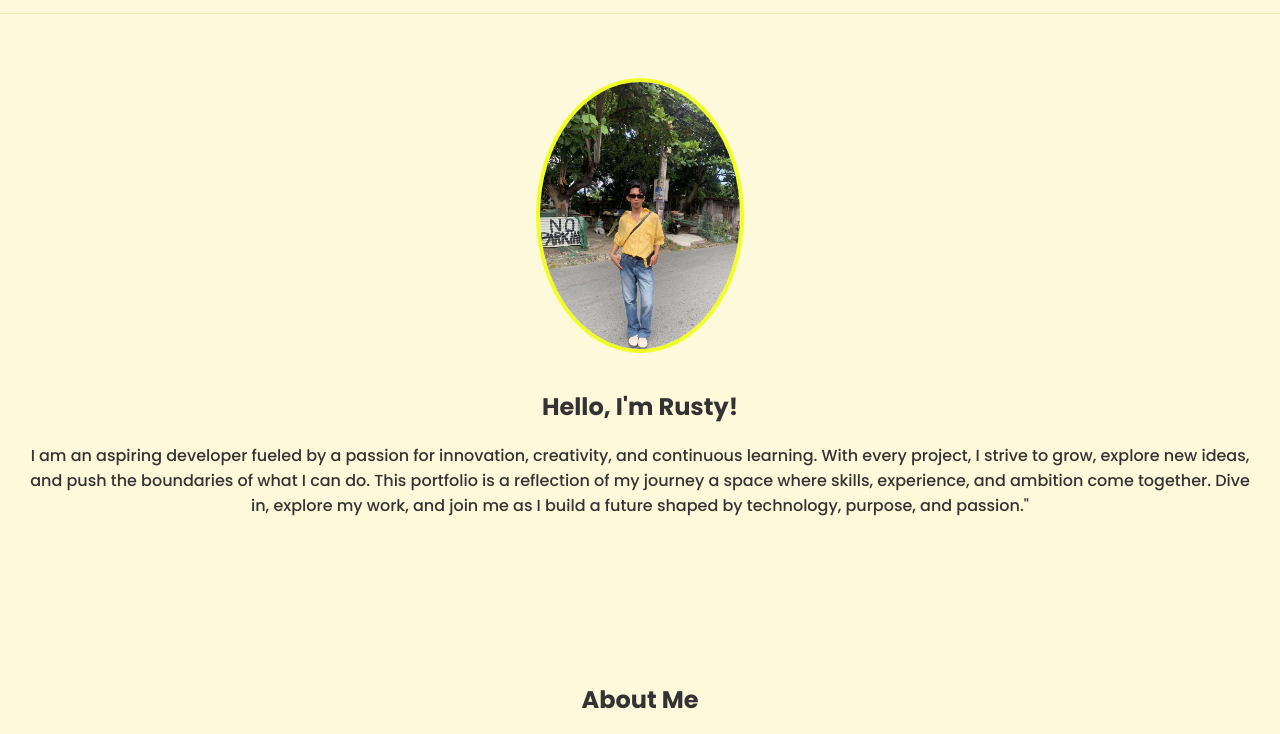
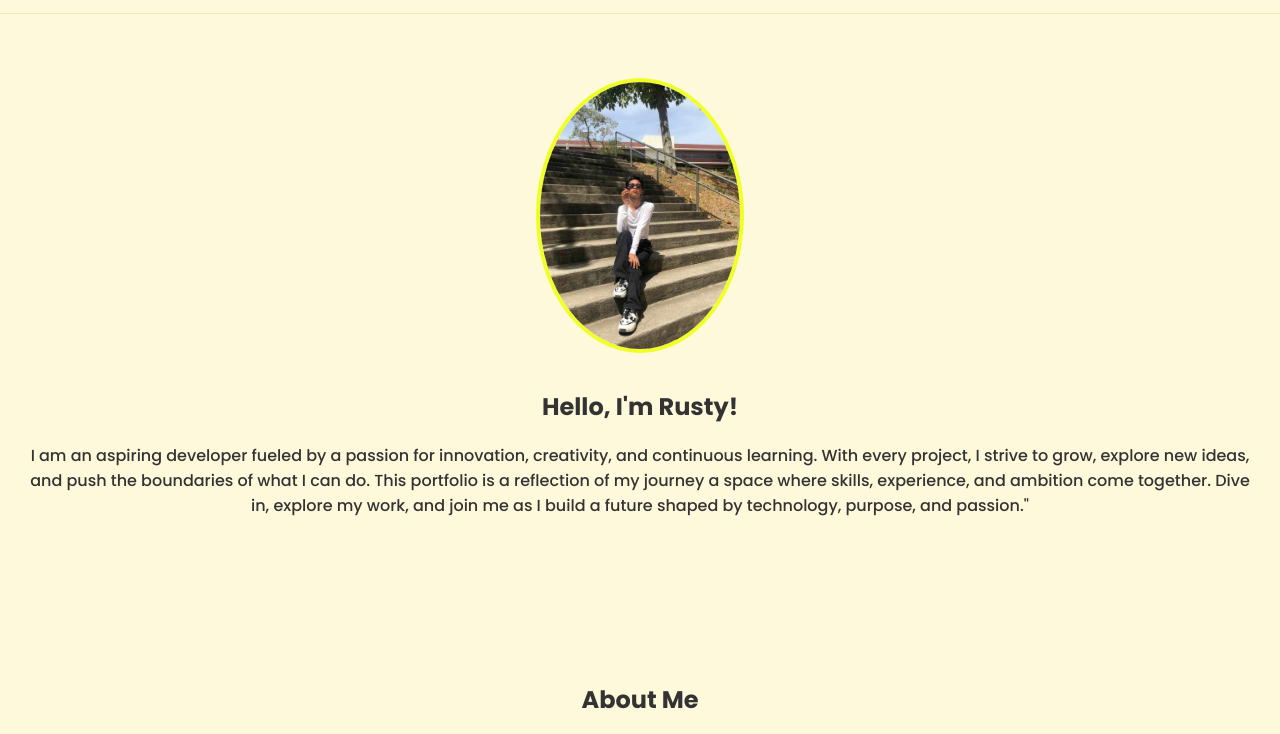
Before and after one commit to ellorusty/1Portfolio, a plain HTML site: page index.html in a window 1280 px wide. Shown: the part 54-788 px from the top of the page. Drawn offline with nearby package versions, Linux system fonts and the light colour scheme.

Commit message:
profile inayos

```diff
--- a/index.html
+++ b/index.html
@@ -28,7 +28,7 @@
   </header>
 
   <section id="home" class="section" data-aos="fade-up">
-    <img src="pics/rus.jpg" alt="Rusty O. Amalla" class="profile-pic">
+    <img src="pics/pic2rus.jpg" alt="Rusty O. Amalla" class="profile-pic">
     <h2>Hello, I'm Rusty!</h2>
     <p>I am an aspiring developer fueled by a passion for innovation, creativity, and continuous learning. With every project, I strive to grow, explore new ideas, and push the boundaries of what I can do. This portfolio is a reflection of my journey a space where skills, experience, and ambition come together. Dive in, explore my work, and join me as I build a future shaped by technology, purpose, and passion."</p>
   </section>
```
Also changed, not shown: pics/GradPic.jpg (added), pics/kiddo.jpg (added), pics/pic2rus.jpg (added).
